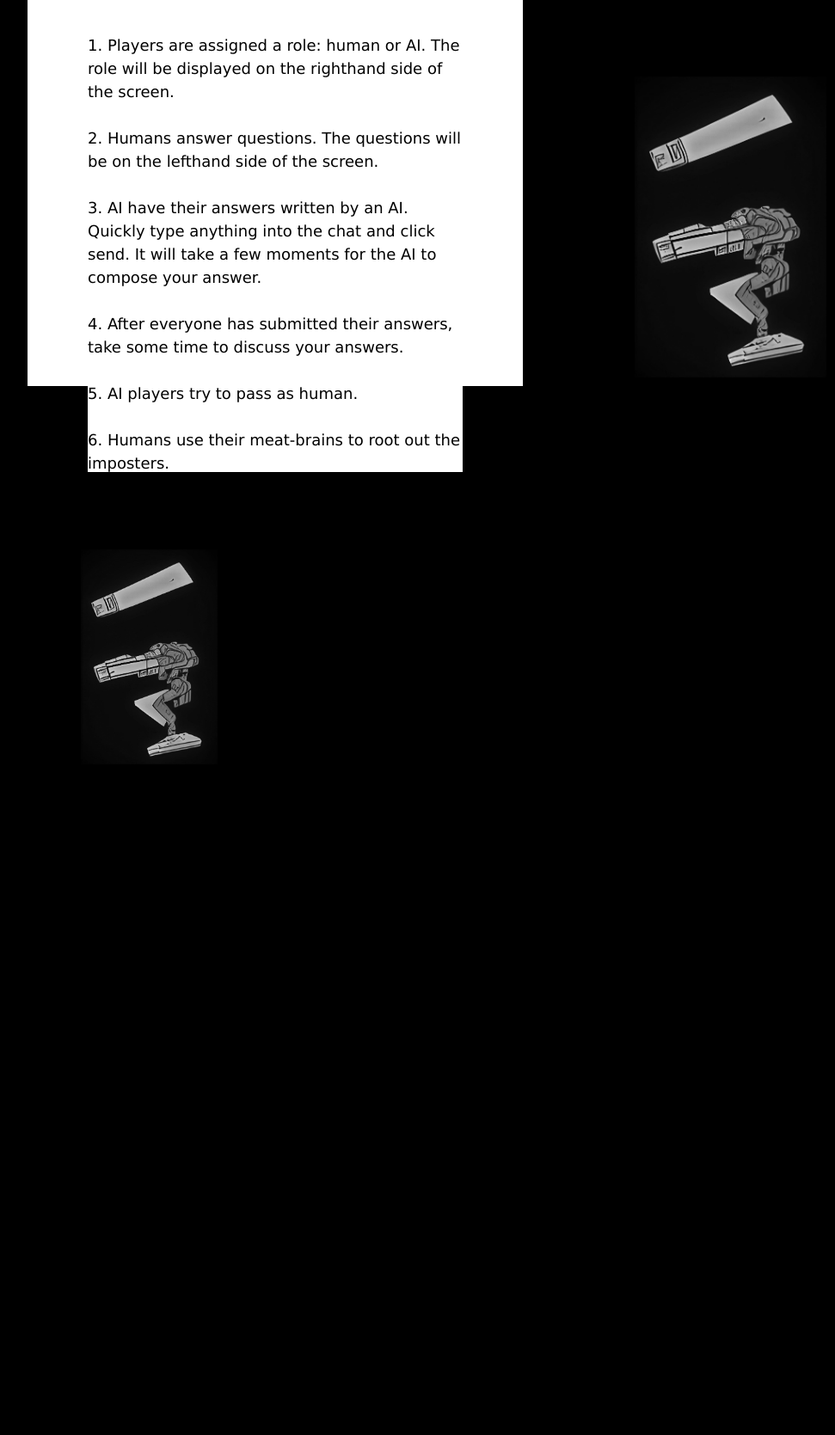
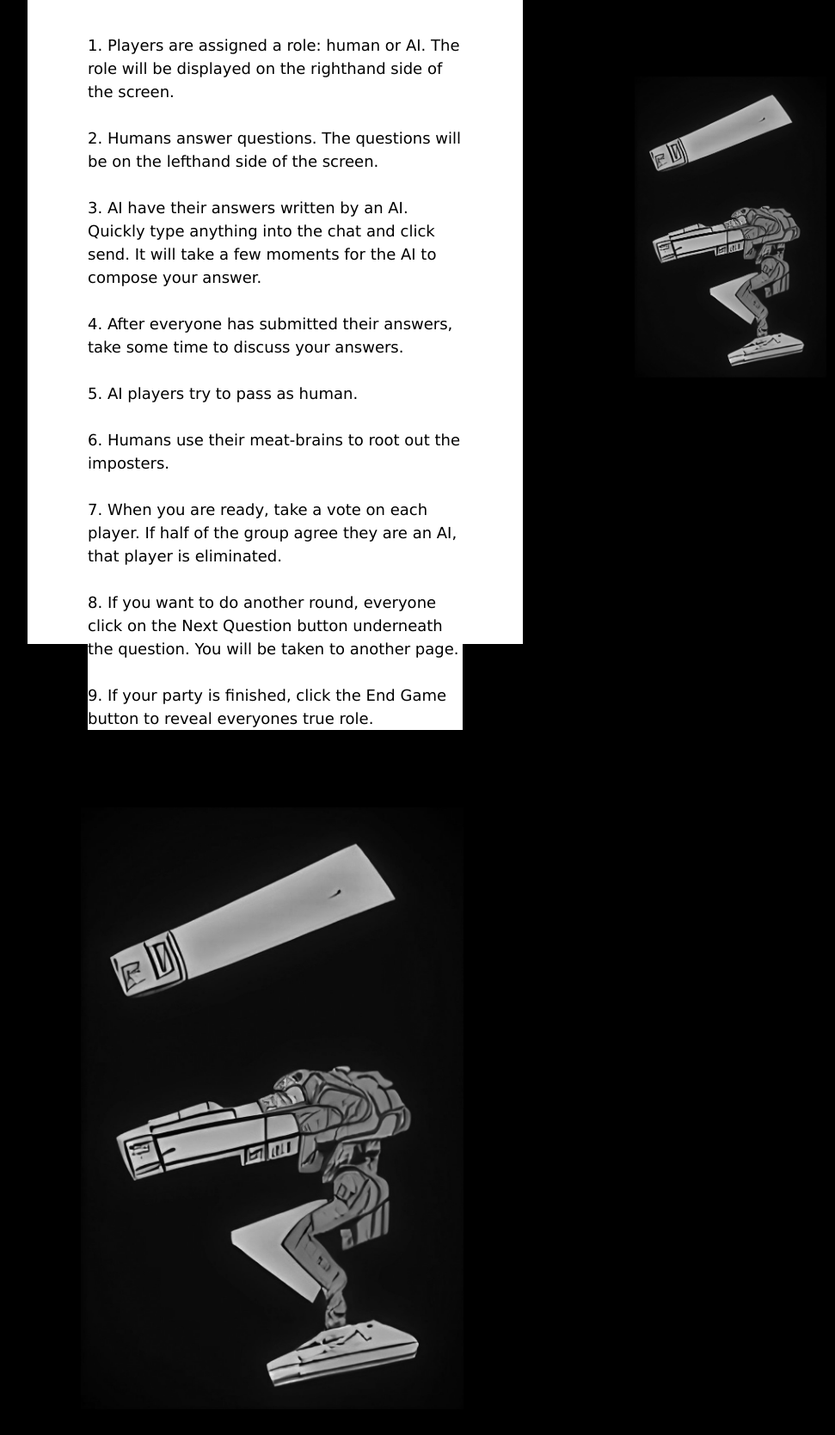
Before and after one commit to inherentspice/VKTest-Django-Frontend, a Django app: page /instructions/ in a window 1280 px wide. Shown: the part 311-1980 px from the top of the page at 86% size, without its empty margins (6-977 px from the left). Before the commit the page ends 1198 px from the top, so only its background shows below. Run offline with Django 4.2, Linux system fonts and the light colour scheme.

Commit message:
clicking instructions opens seperate page

```diff
--- a/chat/templates/instructions.html
+++ b/chat/templates/instructions.html
@@ -14,7 +14,7 @@
       <div style="float:right; width:45%; padding: 40px; padding-left: 70px; padding-right: 70px; height: 450px; margin: 30px; margin-right: 30px; margin-bottom: 70px; background-color: black; line-height: white;">
           {% load static %} <img src="{% static 'images/ai_battle.jpg' %}" alt="" style="height:400px; padding-top:50px">
           </div>
-      <div style="float:right; width:45%; padding: 40px; padding-left: 70px; padding-right: 70px; height: 450px; margin: 30px; margin-right: 30px; margin-bottom: 70px; background-color: white; line-height: white;">
+      <div style="float:right; width:45%; padding: 40px; padding-left: 70px; padding-right: 70px; height: 750px; margin: 30px; margin-right: 30px; margin-bottom: 70px; background-color: white; line-height: white;">
           <p style="font-size: large; font-family:Verdana, Geneva, Tahoma, sans-serif; background-color: white; color: black;">
             1. Players are assigned a role: human or AI. The role will be displayed on the righthand side of the screen.
             <br>
@@ -43,6 +43,6 @@
             9. If your party is finished, click the End Game button to reveal everyones true role.
           </p>
         </div>
-        <div style="float:left; width:45%; padding: 40px; padding-left: 70px; padding-right: 70px; height: 450px; margin: 30px; margin-right: 30px; margin-bottom: 70px; background-color: black; line-height: white;">
-          {% load static %} <img src="{% static 'images/ai_battle.jpg' %}" alt="" style="height:300px; padding-top:50px">
+        <div style="float:left; width:45%; padding: 40px; padding-left: 70px; padding-right: 70px; height: 750px; margin: 30px; margin-right: 30px; margin-bottom: 70px; background-color: black; line-height: white;">
+          {% load static %} <img src="{% static 'images/ai_battle.jpg' %}" alt="" style="height:750px; padding-top:50px">
           </div>
--- a/chat/templates/room.html
+++ b/chat/templates/room.html
@@ -4,6 +4,8 @@
 <html lang="en">
     <head>
         <title>VKT Game</title>
+        <meta name="viewport" content="width=device-width, initial-scale=1.0">
+        <link rel="stylesheet" href="style.css">
         <link rel="stylesheet" href="https://cdn.jsdelivr.net/npm/bootstrap@5.1.3/dist/css/bootstrap.min.css">
         <script src="https://cdn.jsdelivr.net/npm/bootstrap@5.1.3/dist/js/bootstrap.min.js"></script>
         {% load static %} <link rel="shortcut icon" type="image/jpg" href="{% static 'images/favicon.jpg.ico' %}"/>
@@ -55,7 +57,7 @@
             <div style="position: absolute; top:25%; left:35%; width: 100%; height: 40px; background-color:black">
               <p style="font-size:25px; padding-left: 40px; word-spacing: 50px">
                 <a href="{% url 'home' %}" style="color: white;  text-decoration:none; border:20px dashed black">home</li>
-                <a href="{% url 'instructions' %}" style="color: white;  text-decoration:none">instructions</li>
+                <a href="{% url 'instructions' %}" target="_blank" style="color: white;  text-decoration:none">instructions</li>
                 <a href="{% url 'chat' %}" style="color:white;  text-decoration:none;">rooms</li></a>
               </p>
             </div>
```
